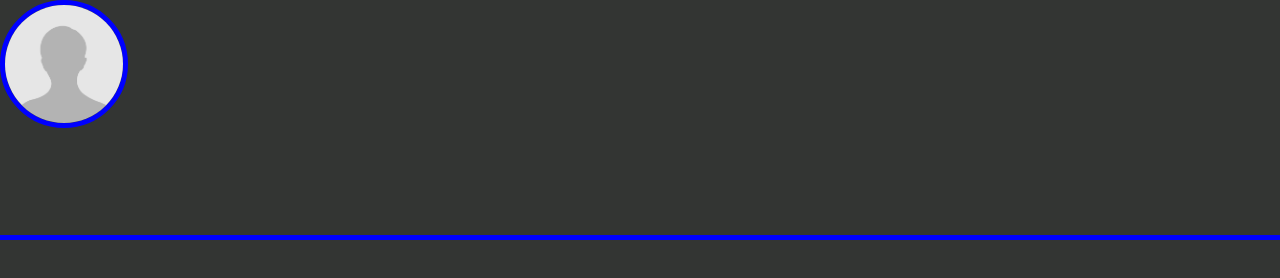
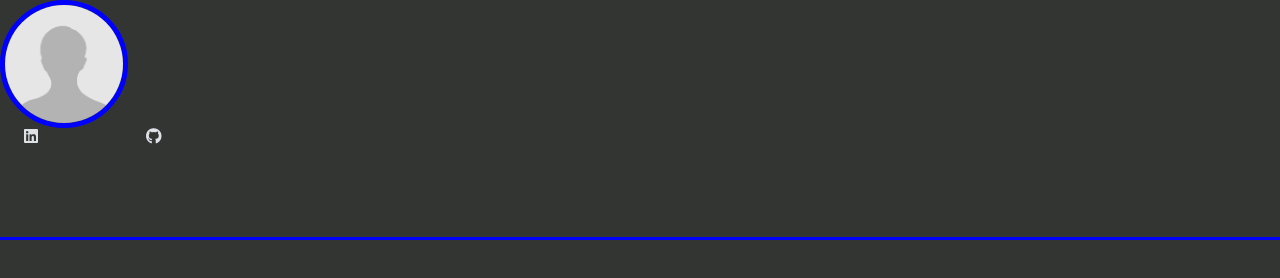
Before and after one commit to Matheus-Cegatti/portfolio, a plain HTML site: page index.html in a window 1280 px wide. Drawn offline with Linux system fonts and the light colour scheme.

Commit message:
posicionando os icones de linkedin e github

```diff
--- a/index.html
+++ b/index.html
@@ -15,9 +15,14 @@
         <div class="cabecalho-img">
             <img src="./img/1840618-imagem-perfil-icone-masculino-icone-humano-ou-pessoa-sinal-e-simbolo-grátis-vetor.jpg"
                 alt="" class="img-perfil">
+            <div class="cabecalho-icon">
+                <i class="fa-brands fa-linkedin"></i>
+                <i class="fa-brands fa-github"></i>
+            </div>
         </div>
 
     </header>
+    <script src="https://kit.fontawesome.com/1fb58c95e9.js" crossorigin="anonymous"></script>
 </body>
 
 </html>
--- a/style/style.css
+++ b/style/style.css
@@ -10,7 +10,17 @@ body{
 
 .cabecalho-principal{
     height: 15rem;
-    border-bottom: 5px blue solid;
+    border-bottom: 3.5px blue solid;
+}
+
+.cabecalho-img {
+    display: flex;
+    flex-direction: column;
+}
+
+.cabecalho-icon i:first-child {
+   margin-right: 6.5rem;
+   margin-left: 1.5rem;
 }
 
 .img-perfil{
@@ -18,3 +28,7 @@ body{
     border-radius: 50%;
     width: 10%;
 }
+
+i{
+    color:#dee2e7;
+}
```
